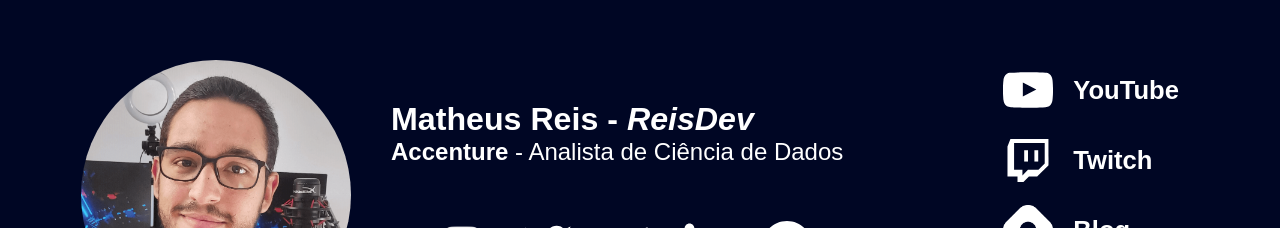
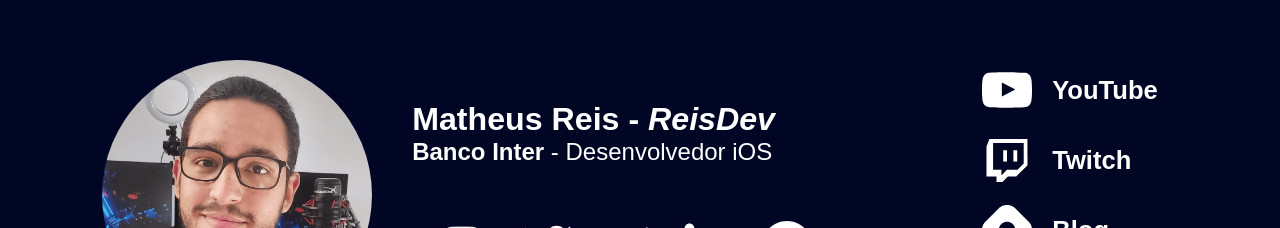
Before and after one commit to reisdev/portfolio, a React (Create React App) app: page /#/ in a window 1280 px wide. Shown: the part 145-373 px from the top of the page. Built offline with nearby package versions, Linux system fonts and the light colour scheme; no server answers; a web font is replaced by a local one.

Commit message:
[chore] (role): Updating role to iOS Developer

```diff
--- a/src/pages/home/index.tsx
+++ b/src/pages/home/index.tsx
@@ -88,7 +88,7 @@ export default function Home() {
               </section>
               <section className={styles.job}>
                 <span>
-                  <b>Accenture</b> - Analista de Ciência de Dados
+                  <b><a href="https://bancointer.com.br" rel="noreferrer noopener" target="_blank">Banco Inter</a></b> - Desenvolvedor iOS
                 </span>
               </section>
             </section>
```
